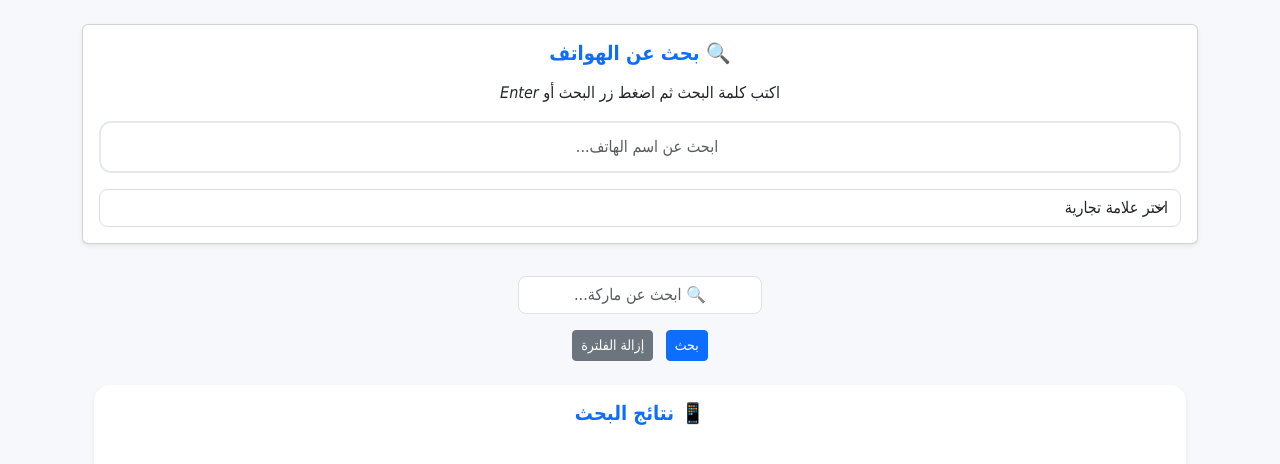
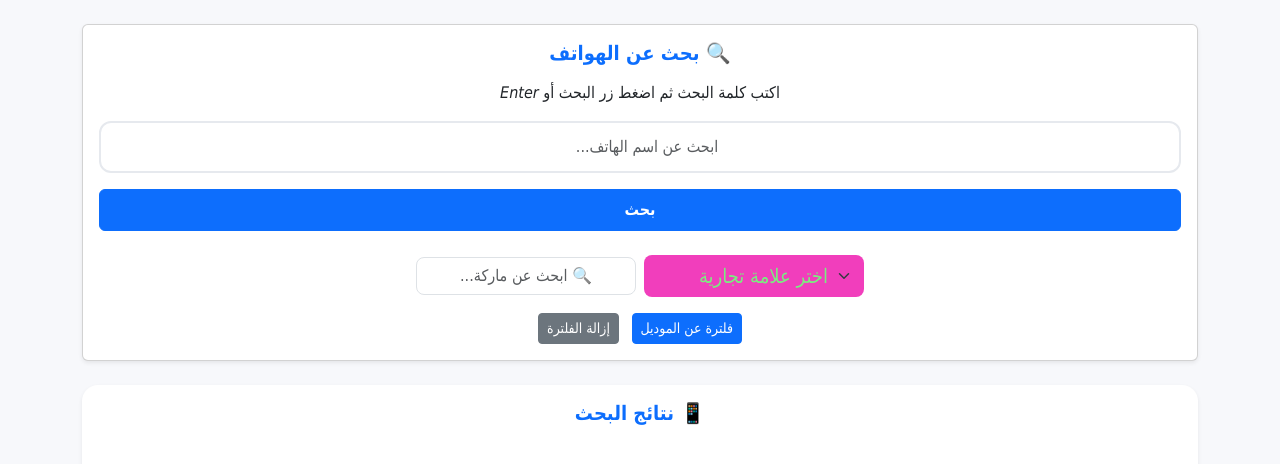
Before and after one commit to cckills/abdochi, a website: page index.html in a window 1280 px wide. Shown: the top 464 px of the page. Drawn offline with nearby package versions, Linux system fonts and the light colour scheme.

Commit message:
Update index.html

```diff
--- a/index.html
+++ b/index.html
@@ -13,11 +13,16 @@ select.dropdown.select {
   appearance: none; /* إزالة أي تصميم افتراضي */
   -webkit-appearance: none;
   -moz-appearance: none;
-  border: 1px solid #ddd;
-  padding: 6px 12px;
+  border: 1px solid #92efff;
+ /*  padding: 6px 12px; */
   cursor: pointer;
+  background-color: #f13ebc;
+  color: rgb(123, 238, 128);
+  width: 250px;
+  border: none;
+  font-size: 20px;
+  outline: none;
 }
-
 
 /* 🎨 إعدادات الكارت الافتراضي (Bootstrap) */
 /* تم تعطيله لتجنّب التعارض مع تصميم vivo Y91C */
@@ -290,46 +295,49 @@ body {
       <h5 class="text-center mb-3 fw-bold text-primary">🔍 بحث عن الهواتف</h5>
       <form id="searchForm" class="text-center">
         <p class="message mb-3">اكتب كلمة البحث ثم اضغط زر البحث أو <em>Enter</em></p>
-            <input
-              type="search"
+        <input type="search"
           class="search-field form-control mb-3 text-center"
-              id="phoneInput"
-              name="s"
-              placeholder="ابحث عن اسم الهاتف..."  required />
-   <!--  <button type="submit" class="btn btn-primary w-100 py-2 fw-bold">بحث</button>-->
-            <!-- القائمة الظاهرة دائمًا -->
-  <select class="dropdown select form-select" style="flex:1; border-radius:8px;">
+          id="phoneInput" name="s"
+          placeholder="ابحث عن اسم الهاتف..." required />
+
+        <!-- 🔘 زر البحث الرئيسي -->
+        <button type="submit" class="btn btn-primary w-100 py-2 fw-bold mb-4">
+          بحث
+        </button>
+
+        <!-- ✅ قسم الفلترة الإضافي -->
+        <div class="text-center">
+          <!-- الصف الأول: القائمة + مربع البحث -->
+          <div class="d-flex justify-content-center align-items-center flex-wrap gap-2 mb-3">
+            <select class="dropdown select form-select" style="flex:1; max-width:220px; border-radius:8px;">
               <option value="" selected disabled>اختر علامة تجارية</option>
               <option value="4">Huawei</option>
-  <option value="143">Samsung</option>
-  <option value="1">Alcatel</option>
-  <option value="13">Blu</option>
-  <option value="7">Lenovo</option>
-  <option value="3">Motorola</option>
-  <option value="141">Vivo</option>
-  <option value="98">Xiaomi</option>
-  <option value="107">OPPO</option>
+              <option value="5">Samsung</option>
+              <option value="6">Apple</option>
               <!-- باقي الماركات -->
             </select>
+
+            <input type="text" id="brand-search"
+                  placeholder="🔍 ابحث عن ماركة..."
+                  class="form-control text-center"
+                  style="flex:1; max-width:220px; border-radius:8px;">
+          </div>
+
+          <!-- الصف الثاني: الأزرار -->
+          <div>
+            <button id="brand-search-btn" class="btn btn-primary btn-sm mx-1">
+              فلترة عن الموديل
+            </button>
+            <button id="brand-clear-btn" class="btn btn-secondary btn-sm mx-1">
+              إزالة الفلترة
+            </button>
+          </div>
+        </div>
       </form>
     </div>
   </div>
-<!-- ✅ مربّع البحث عن الماركة -->
-<div id="brand-search-box" class="my-3 text-center">
-  <div style="padding:8px; display:inline-block; width:260px;">
-    <input
-      type="text"
-      id="brand-search"
-      placeholder="🔍 ابحث عن ماركة..."
-      class="form-control text-center"
-      style="width:100%; border-radius:8px;"
-    >
 </div>
-  <div class="mt-2">
-    <button id="brand-search-btn" class="btn btn-primary btn-sm mx-1">بحث</button>
-    <button id="brand-clear-btn" class="btn btn-secondary btn-sm mx-1">إزالة الفلترة</button>
-  </div>
-</div>
+
 
 <!-- 📦 نتائج البحث داخل بطاقة -->
 <div class="container my-4">
@@ -341,11 +349,10 @@ body {
 
 <div id="result" class="row g-3 justify-content-start"></div>
 <div id="pagination" class="text-center my-3"></div>
-
-
     </div>
   </div>
 </div>
+
    <!-- 🟢 مودال عرض المواصفات -->
     <div class="modal fade" id="specsModal" tabindex="-1" aria-labelledby="specsModalLabel" aria-hidden="true">
       <div class="modal-dialog modal-xl modal-dialog-centered modal-dialog-scrollable">
```
Lines whose indentation alone changed are shown as unchanged.
